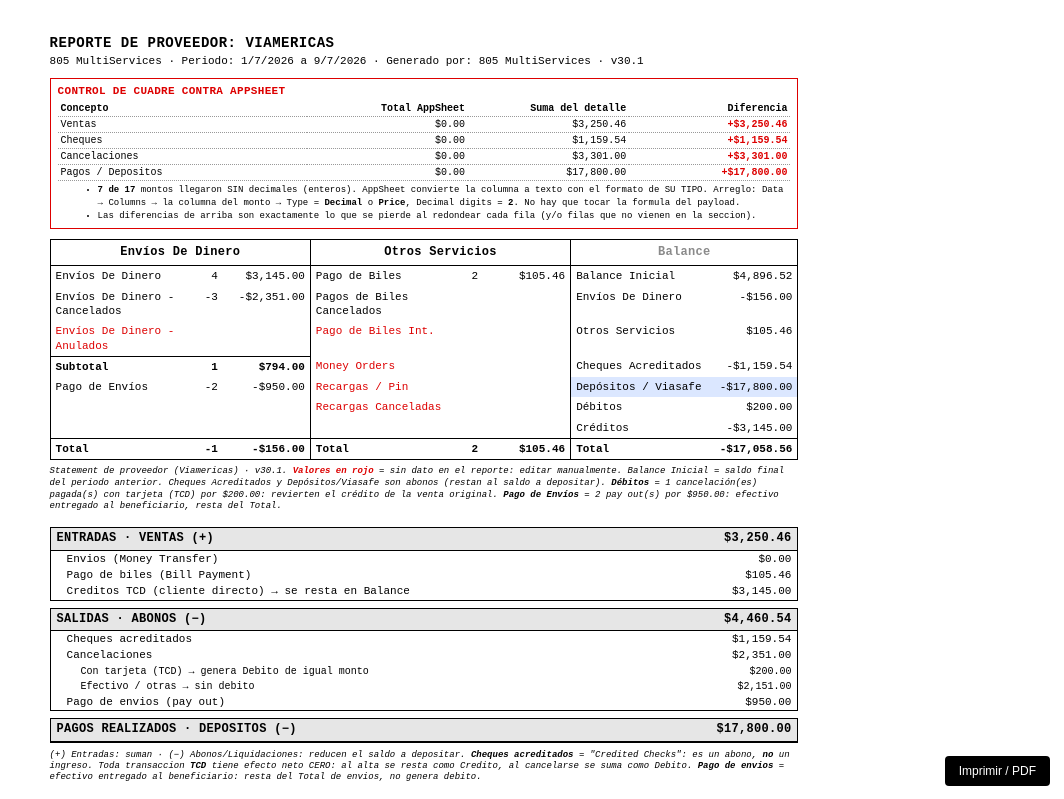
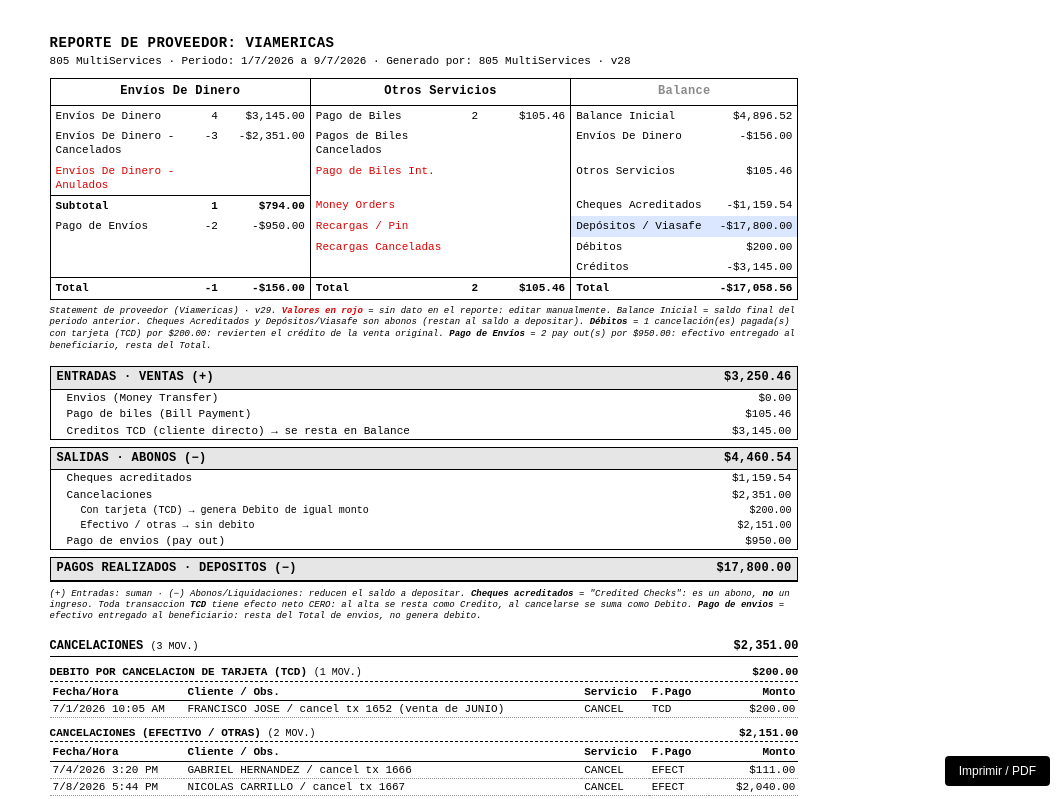
Before and after one commit to GABONEITOR51/Conglomerado, a plain HTML site: page index.html in a window 1280 px wide. Shown: the top 799 px of the page, without its empty margins (216-1280 px from the left). Drawn offline with Linux system fonts and the light colour scheme.

Commit message:
Update index.html

```diff
--- a/index.html
+++ b/index.html
@@ -51,16 +51,6 @@
   .stmt .hl{background:#dbe7ff;-webkit-print-color-adjust:exact;print-color-adjust:exact}
   .stmt .divider{border-right:1px solid #000}
   .stmt-note{font-size:9px;font-style:italic;margin:0 0 14px;line-height:1.3}
-/* ==== BANDA DE CUADRE (v30.1) ==== */
-.cuadre{border:1.5px solid #d00;margin:0 0 10px;padding:5px 7px;break-inside:avoid}
-.cuadre h3{margin:0 0 3px;font-size:11px;text-transform:uppercase;letter-spacing:.3px;color:#d00}
-.cuadre table{width:100%;border-collapse:collapse;margin:0 0 3px;table-layout:fixed}
-.cuadre th,.cuadre td{padding:1px 3px;font-size:10px;border-bottom:1px dotted #999}
-.cuadre td.r,.cuadre th.r{text-align:right;font-variant-numeric:tabular-nums;white-space:nowrap}
-.cuadre .ok{color:#060}
-.cuadre .bad{color:#d00;font-weight:bold}
-.cuadre .avisos{font-size:9px;line-height:1.35;margin:2px 0 0}
-.cuadre .avisos li{margin:1px 0}
   /* ===================================================================== */
   .groups{margin:0 0 14px}
   .grupo{border:1.5px solid #000;margin-bottom:7px;break-inside:avoid}
@@ -116,7 +106,7 @@
 <button class="print-btn" onclick="window.print()">Imprimir / PDF</button>
 <script>
 /* =====================================================================
-   REPORTE DE PROVEEDOR (lite) - v30.1
+   REPORTE DE PROVEEDOR (lite) - v28
    ---------------------------------------------------------------------
    Contrato de datos (compatible con la misma Action de AppSheet):
      #d=HEADER||VENTAS||SALIDAS||CHEQUES||CANCELACIONES||PAGOS
@@ -238,9 +228,7 @@ function smartDecode(raw){
 function splitRows(sectionStr){
   const t=(sectionStr||"").trim();
   if(!t) return [];
-  /* v30: AppSheet une las filas con "~~ , " (el separador de lista de
-     CONCATENATE). Sin quitar ese ", " la 1a celda de cada fila queda sucia. */
-  return t.split(REC).map(s=>s.replace(/^\s*,\s*/,"").trim()).filter(s=>s!=="").map(r=>r.split(F));
+  return t.split(REC).map(s=>s.trim()).filter(s=>s!=="").map(r=>r.split(F));
 }
 function readPayload(){
   let raw="";
@@ -487,8 +475,7 @@ function statementTable(S,T,balIni,balIniSet,debManual,debSet){
     stCellA('Recargas Canceladas',0,0,'red')
   ];
   const rowsC=[
-    balIniSet ? stCellB('Balance Inicial',balIni)
-              : {concepto:'Balance Inicial', monto:'\u2014 FALTA DATO', cls:'red'},
+    stCellB('Balance Inicial',balIni,balIniSet?'':'red'),
     stCellB('Envíos De Dinero',bEnv),
     stCellB('Otros Servicios',bOtr),
     stCellB('Cheques Acreditados',bChq),
@@ -527,72 +514,7 @@ function statementTable(S,T,balIni,balIniSet,debManual,debSet){
     ? ` <b>Pago de Envíos</b> = ${S.mtPay.n} pay out(s) por ${money(S.mtPay.s)}: efectivo entregado al beneficiario, resta del Total.`
     : ``;
   return `<div class="stmt">${html}</div>
-  <div class="stmt-note">Statement de proveedor (Viamericas) &middot; v30.1. <b style="color:#d00">Valores en rojo</b> = sin dato en el reporte: editar manualmente. Balance Inicial = saldo final del periodo anterior. Cheques Acreditados y Depósitos/Viasafe son abonos (restan al saldo a depositar). ${notaDeb}${notaPay}</div>`;
-}
-
-/* =====================================================================
-   BANDA DE CUADRE (v30.1)
-   ---------------------------------------------------------------------
-   AppSheet manda en HEADER[4..8] los totales calculados con SUM() sobre
-   los valores REALES de la hoja, y en las secciones manda fila por fila.
-   Si la suma del detalle no coincide con el total del header, el reporte
-   esta trabajando con datos incompletos o redondeados: hay que verlo, no
-   esconderlo. La banda solo aparece cuando hay algo que reportar.
-     HEADER[4]=Ventas  [5]=Salidas  [6]=Cheques  [7]=Cancelaciones  [8]=Pagos
-   ===================================================================== */
-function sinDecimales(P){
-  let con=0, tot=0;
-  [['VENTAS',5],['CHEQUES',5],['CANC',5],['PAGOS',2]].forEach(([k,i])=>{
-    (P[k]||[]).forEach(r=>{ tot++; if(/\.\d/.test(''+(r[i]==null?'':r[i]))) con++; });
-  });
-  return {con, tot, sin: tot-con};
-}
-function bandaCuadre(P,T,H,balIniSet){
-  const H_ = i => (H[i]!==undefined && (''+H[i]).trim()!=='') ? toNum(H[i]) : null;
-  const filas=[
-    ['Ventas',        H_(4), T.ventas,          (P.VENTAS||[]).length],
-    ['Cheques',       H_(6), T.cheques,         (P.CHEQUES||[]).length],
-    ['Cancelaciones', H_(7), T.canc+T.payout,   (P.CANC||[]).length],
-    ['Pagos / Depositos', H_(8), T.pagos,       (P.PAGOS||[]).length]
-  ].filter(f=>f[1]!==null);
-  /* v30.1 - Diagnostico de secciones vacias. Distingue los dos casos que se
-     ven identicos en pantalla pero tienen causas opuestas:
-       seccion vacia + total de AppSheet en 0  -> no hay movimientos, todo bien
-       seccion vacia + total de AppSheet > 0   -> el slice o la columna de
-                                                  payload no esta devolviendo nada */
-  const vacias = filas.filter(f=>f[3]===0);
-  const sinDatos = vacias.filter(f=>Math.abs(f[1])<0.005).map(f=>f[0]);
-  const rotas    = vacias.filter(f=>Math.abs(f[1])>=0.005);
-  const desc = filas.filter(f=>Math.abs(f[1]-f[2])>=0.005);
-  const dec  = sinDecimales(P);
-  const avisos=[];
-  if(rotas.length) avisos.push('<b>SECCION VACIA CON DATOS EN APPSHEET:</b> '+
-    rotas.map(f=>f[0]+' (AppSheet reporta '+money(f[1])+', llegaron 0 filas)').join('; ')+
-    '. El total del HEADER no pasa por las columnas de payload, asi que el dato SI existe: '+
-    'revisar el Slice o la columna Payload_* de esa seccion.');
-  if(sinDatos.length===filas.length) avisos.push('<b>Todas las secciones llegaron vacias y AppSheet tambien reporta $0</b>: '+
-    'este periodo no tiene movimientos, o la Action se corrio sobre el registro equivocado. No es un error del reporte.');
-  else if(sinDatos.length) avisos.push('Secciones sin movimientos en el periodo (AppSheet tambien reporta $0, es correcto): <b>'+
-    sinDatos.join(', ')+'</b>.');
-  if(!balIniSet) avisos.push('<b>Falta el Balance Inicial</b>: el HEADER llego con '+H.length+
-    ' campos y el campo 11 (saldo final del periodo anterior) no viene. Sin el, la columna <b>Balance</b> arranca en cero y el Total NO es el saldo real a depositar.');
-  if(dec.sin>0) avisos.push('<b>'+dec.sin+' de '+dec.tot+'</b> montos llegaron SIN decimales (enteros). '+
-    'AppSheet convierte la columna a texto con el formato de SU TIPO. Arreglo: Data &rarr; Columns &rarr; '+
-    'la columna del monto &rarr; Type = <b>Decimal</b> o <b>Price</b>, Decimal digits = <b>2</b>. '+
-    'No hay que tocar la formula del payload.');
-  if(desc.length) avisos.push('Las diferencias de arriba son exactamente lo que se pierde al redondear cada fila (y/o filas que no vienen en la seccion).');
-  if(!desc.length && !avisos.length) return '';
-  const trs=filas.map(f=>{
-    const d=f[2]-f[1], mal=Math.abs(d)>=0.005;
-    return '<tr><td>'+f[0]+'</td><td class="r">'+money(f[1])+'</td><td class="r">'+money(f[2])+
-      '</td><td class="r '+(mal?'bad':'ok')+'">'+(mal?(d>0?'+':'')+money2(d):'OK')+'</td></tr>';
-  }).join('');
-  return '<div class="cuadre"><h3>Control de cuadre contra AppSheet</h3>'+
-    (filas.length?'<table><colgroup><col style="width:34%"><col style="width:22%"><col style="width:22%"><col style="width:22%"></colgroup>'+
-     '<thead><tr><th>Concepto</th><th class="r">Total AppSheet</th><th class="r">Suma del detalle</th><th class="r">Diferencia</th></tr></thead>'+
-     '<tbody>'+trs+'</tbody></table>':'')+
-    (avisos.length?'<ul class="avisos"><li>'+avisos.join('</li><li>')+'</li></ul>':'')+
-    '</div>';
+  <div class="stmt-note">Statement de proveedor (Viamericas) &middot; v29. <b style="color:#d00">Valores en rojo</b> = sin dato en el reporte: editar manualmente. Balance Inicial = saldo final del periodo anterior. Cheques Acreditados y Depósitos/Viasafe son abonos (restan al saldo a depositar). ${notaDeb}${notaPay}</div>`;
 }
 
 /* ===================================================================== */
@@ -650,8 +572,7 @@ function render(P){
   document.title = `${fileProv(g(0))}_${fileDate(g(1))}_${fileDate(g(2))}`;
   document.getElementById("sheet").innerHTML=`
   <h1>Reporte de proveedor: ${esc(g(0)||'PROVEEDOR')}</h1>
-  <div class="sub">805 MultiServices &middot; Periodo: ${esc(cleanDT(g(1)))} a ${esc(cleanDT(g(2)))} &middot; Generado por: ${esc(g(9)||'-')} &middot; v30.1</div>
-  ${bandaCuadre(P,T,H,balIniSet)}
+  <div class="sub">805 MultiServices &middot; Periodo: ${esc(cleanDT(g(1)))} a ${esc(cleanDT(g(2)))} &middot; Generado por: ${esc(g(9)||'-')} &middot; v28</div>
   ${statementTable(S,T,balIni,balIniSet,debManual,debSet)}
   <div class="groups">
     <div class="grupo">
```
